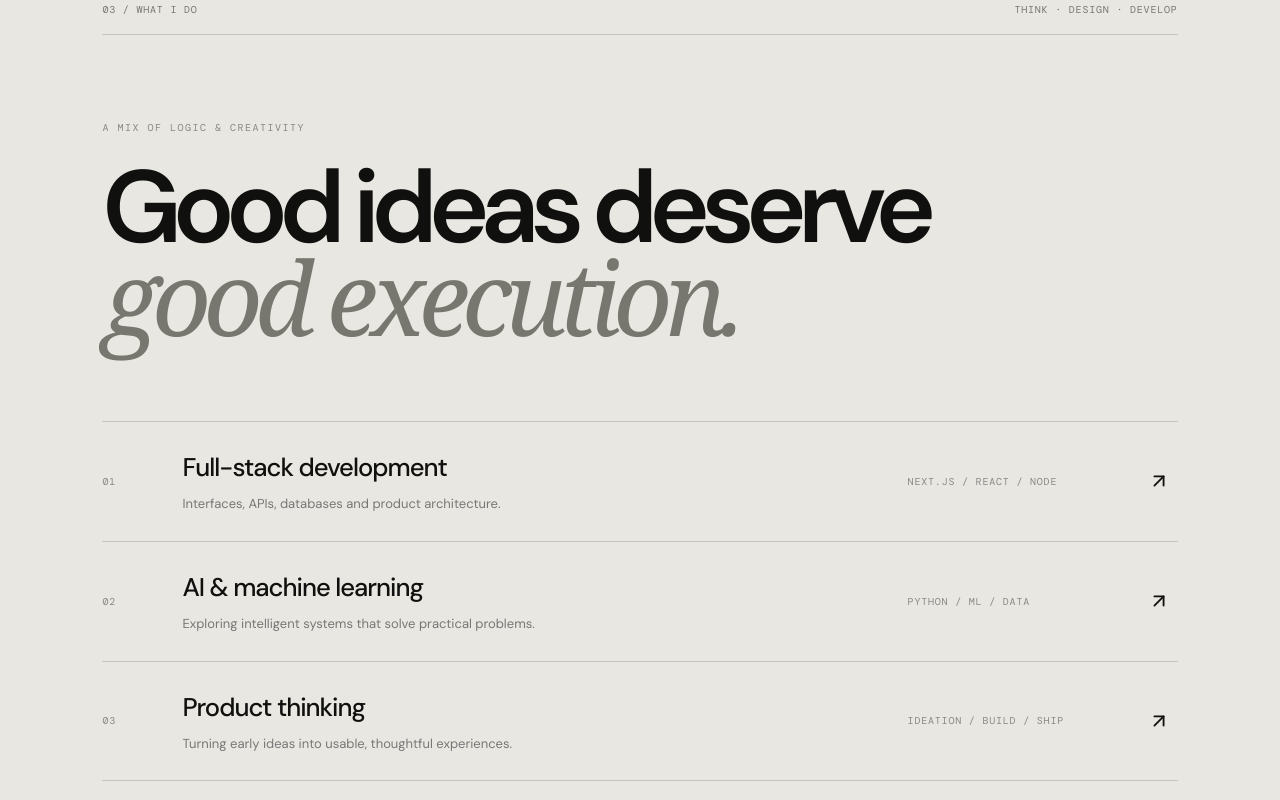
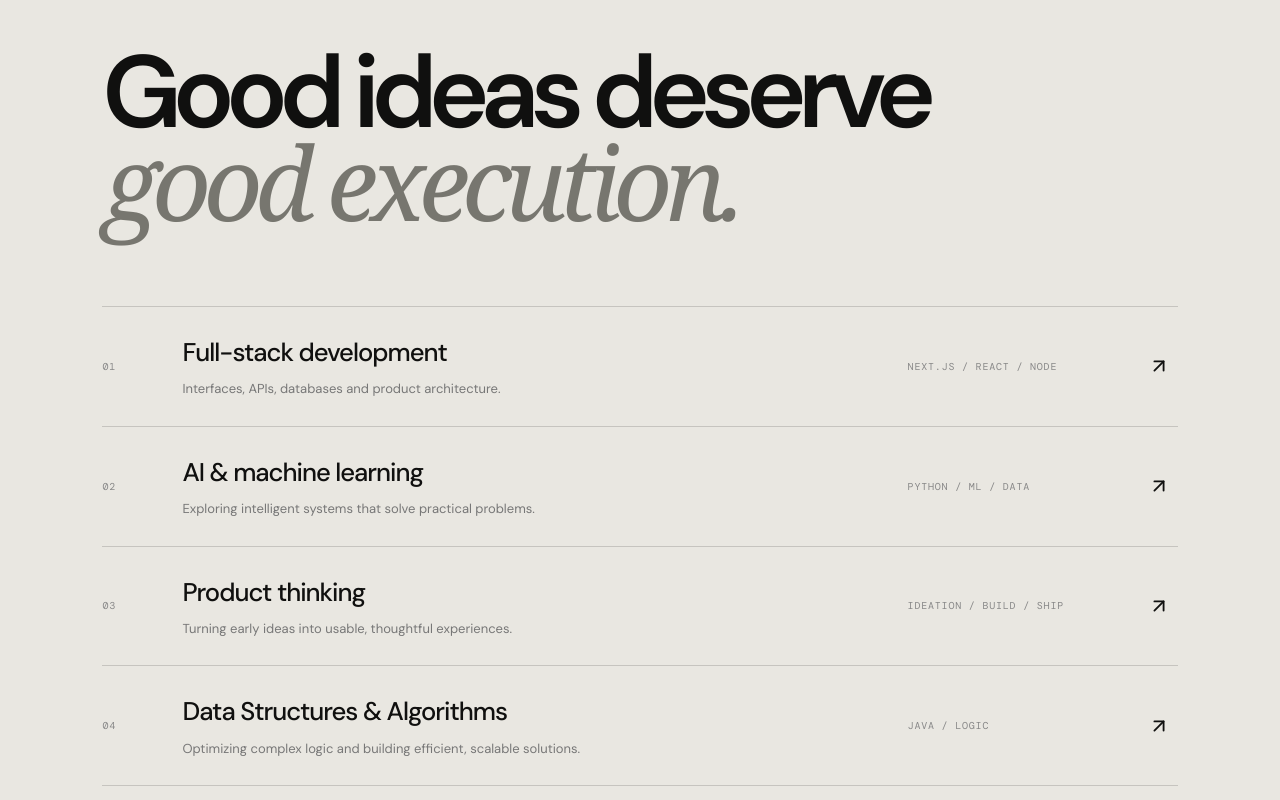
Before and after one commit to ankitsinghtanwar2008/Portfolio, a Next.js app: page / in a window 1280 px wide. Shown: the part 3740-4540 px from the top of the page. Built offline with nearby package versions, Linux system fonts and the light colour scheme; a web font is replaced by a local one.

Commit message:
Expertise Upgrade

```diff
--- a/src/components/sections/Expertise.tsx
+++ b/src/components/sections/Expertise.tsx
@@ -2,8 +2,76 @@
 import { useEffect } from 'react';
 import { ArrowUpRight } from 'lucide-react';
 import { gsap } from '@/lib/gsap';
-const skills = [['01','Full-stack development','Interfaces, APIs, databases and product architecture.','NEXT.JS / REACT / NODE'],['02','AI & machine learning','Exploring intelligent systems that solve practical problems.','PYTHON / ML / DATA'],['03','Product thinking','Turning early ideas into usable, thoughtful experiences.','IDEATION / BUILD / SHIP']];
+
+const skills = [
+  [
+    '01',
+    'Full-stack development',
+    'Interfaces, APIs, databases and product architecture.',
+    'NEXT.JS / REACT / NODE'
+  ],
+  [
+    '02',
+    'AI & machine learning',
+    'Exploring intelligent systems that solve practical problems.',
+    'PYTHON / ML / DATA'
+  ],
+  [
+    '03',
+    'Product thinking',
+    'Turning early ideas into usable, thoughtful experiences.',
+    'IDEATION / BUILD / SHIP'
+  ],
+  [
+    '04',
+    'Data Structures & Algorithms',
+    'Optimizing complex logic and building efficient, scalable solutions.',
+    'JAVA / LOGIC'
+  ]
+];
+
 export default function Expertise() {
-  useEffect(() => { const ctx = gsap.context(() => gsap.from('.expertise-row',{y:45,opacity:0,stagger:.14,duration:.85,ease:'power3.out',scrollTrigger:{trigger:'.expertise-list',start:'top 78%'}})); return () => ctx.revert(); }, []);
-  return <section className="expertise editorial-section" id="expertise"><div className="section-meta"><span>03 / WHAT I DO</span><span>THINK · DESIGN · DEVELOP</span></div><div className="expertise-heading"><p className="eyebrow">A MIX OF LOGIC &amp; CREATIVITY</p><h2>Good ideas deserve<br/><span className="serif-italic">good execution.</span></h2></div><div className="expertise-list">{skills.map(([n,title,desc,tags])=><article className="expertise-row" key={n}><span className="expertise-number">{n}</span><div className="expertise-main"><h3>{title}</h3><p>{desc}</p></div><span className="expertise-tags">{tags}</span><ArrowUpRight className="expertise-arrow" size={22}/></article>)}</div></section>;
+  useEffect(() => {
+    const ctx = gsap.context(() =>
+      gsap.from('.expertise-row', {
+        y: 45,
+        opacity: 0,
+        stagger: .14,
+        duration: .85,
+        ease: 'power3.out',
+        scrollTrigger: { trigger: '.expertise-list', start: 'top 78%' }
+      })
+    );
+    return () => ctx.revert();
+  }, []);
+
+  return (
+    <section
+      className="expertise editorial-section"
+      id="expertise"
+      style={{ paddingTop: '80px' }} /* Yahan se top space adjust kar sakte ho */
+    >
+      {/* section-meta div hata diya gaya hai jisse upar ki line gayab ho jayegi */}
+      <div className="expertise-heading">
+        <h2>
+          Good ideas deserve<br />
+          <span className="serif-italic">good execution.</span>
+        </h2>
+      </div>
+
+      <div className="expertise-list">
+        {skills.map(([n, title, desc, tags]) => (
+          <article className="expertise-row" key={n}>
+            <span className="expertise-number">{n}</span>
+            <div className="expertise-main">
+              <h3>{title}</h3>
+              <p>{desc}</p>
+            </div>
+            <span className="expertise-tags">{tags}</span>
+            <ArrowUpRight className="expertise-arrow" size={22} />
+          </article>
+        ))}
+      </div>
+    </section>
+  );
 }
```
